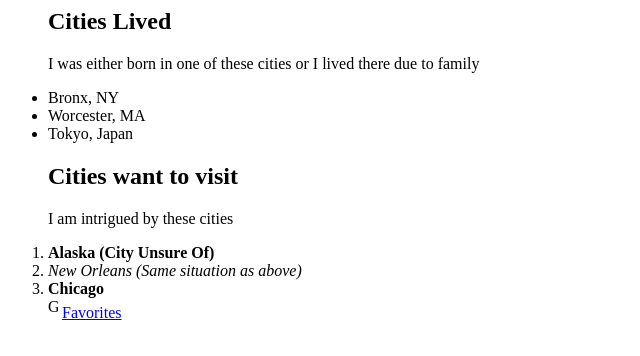
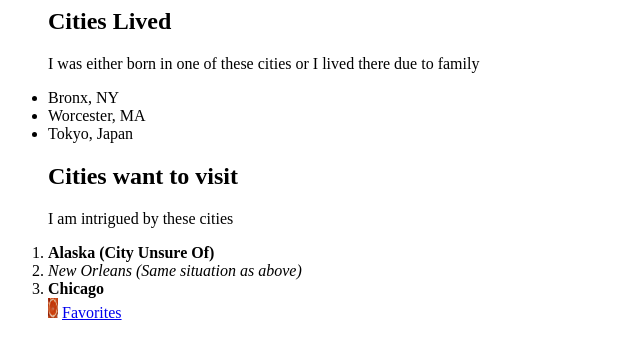
Before and after one commit to cybitalex/galvanizehtmlpage, a plain HTML site: page index.html in a window 1280 px wide. Shown: the full height of the page, 0-640 px from the left. Drawn offline with Linux system fonts and the light colour scheme.

Commit message:
fixed img

```diff
--- a/index.html
+++ b/index.html
@@ -19,7 +19,7 @@
 	    <li><em>New Orleans (Same situation as above)<span class="I love jazz, would love to visit"></span></em></li>
 	    <li><strong>Chicago<span class="Heard great things about it"</span></strong></li>
 
-	    <img class="fit-picture" src="/media/cc0-images/grapefruit-slice-332-332.jpg" alt="Grapefruit slice atop a pile of other slices" height=20px width=10px>
+	    <img class="fit-picture" src="grapefruit-slice-332-332.jpg" alt="Grapefruit slice atop a pile of other slices" height=20px width=10px>
 	    <a href="favorites.html">Favorites</a>
 
 	</body>
```
Also changed, not shown: grapefruit-slice-332-332.jpg (added).
